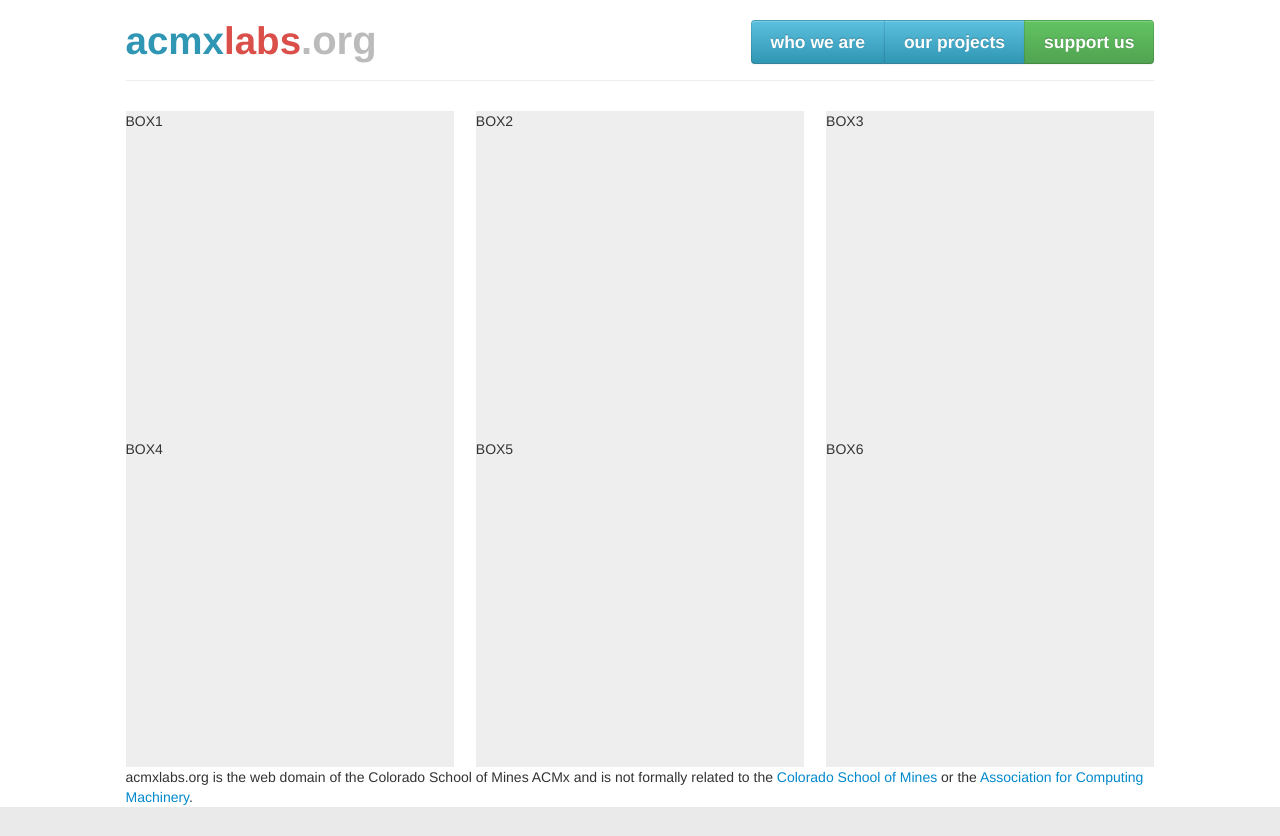
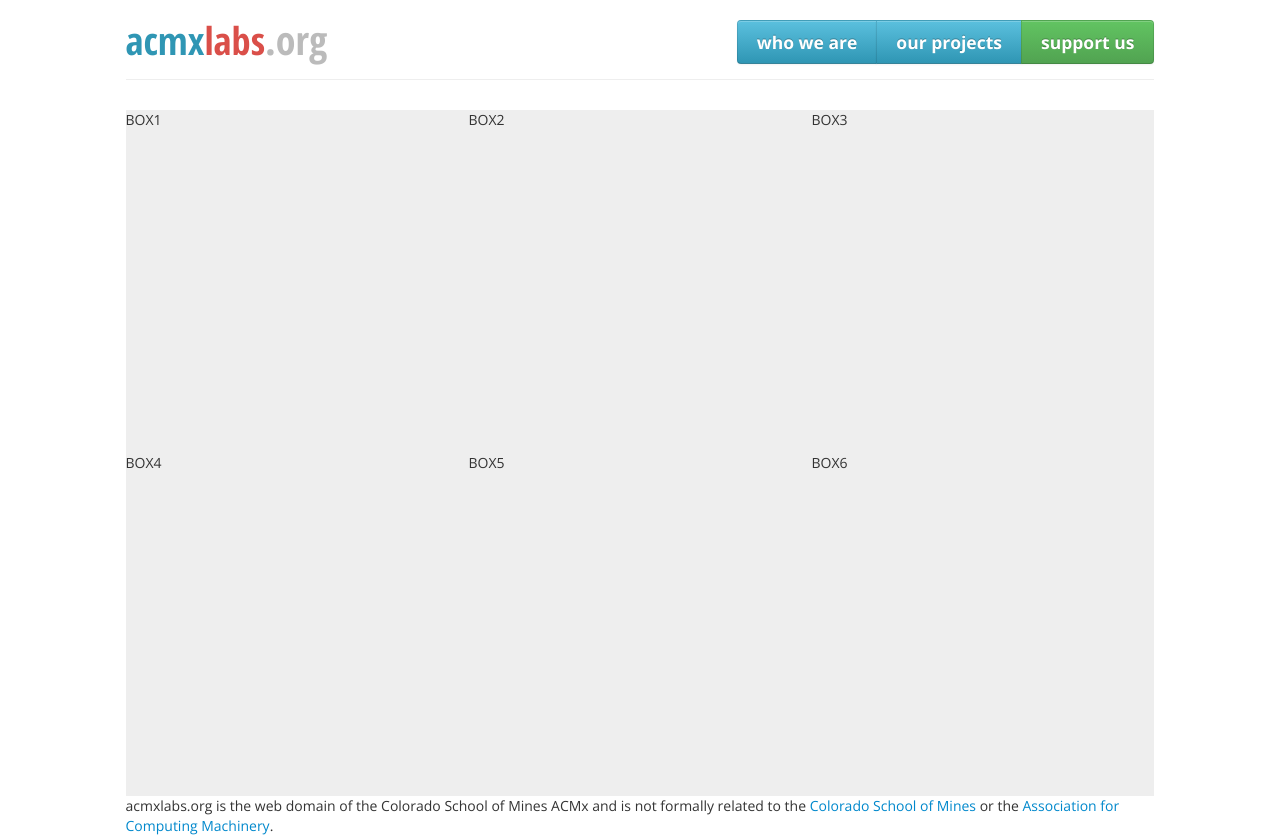
Before and after one commit to ColoradoSchoolOfMines/acmx_website, a CodeIgniter app: page / in a window 1280 px wide. Before the commit the page ends 807 px from the top, so only its background shows below. Run offline with CodeIgniter, Linux system fonts and the light colour scheme.

Commit message:
Updated CSS

```diff
--- a/css/style.css
+++ b/css/style.css
@@ -1,8 +1,10 @@
 html{
-	font-family: Open Sans;
+	height: 100%;
 }
 body{
+	height: 100%;
 	margin: 0;
+	font-family: Open Sans, Helvetica, Arial, sans-serif !important;
 }
 #grey{
 	color: #bbb;
@@ -14,10 +16,13 @@ body{
 .square{
 	background-color: #eee;
 	display: inline-block;
-	margin: 0;
+	margin: 0 !important;
+	width: 33.333333% !important;
 	padding: 0;
+	margin-bottom: 10px;
 }
 a#logo{
+	font-family: Open Sans Condensed;
 	color: #2F96B4;
 	text-decoration: none;
 }
```
Also changed, not shown: application/views/pages/home.php (indentation only), application/views/templates/header.php (line endings or trailing spaces).
